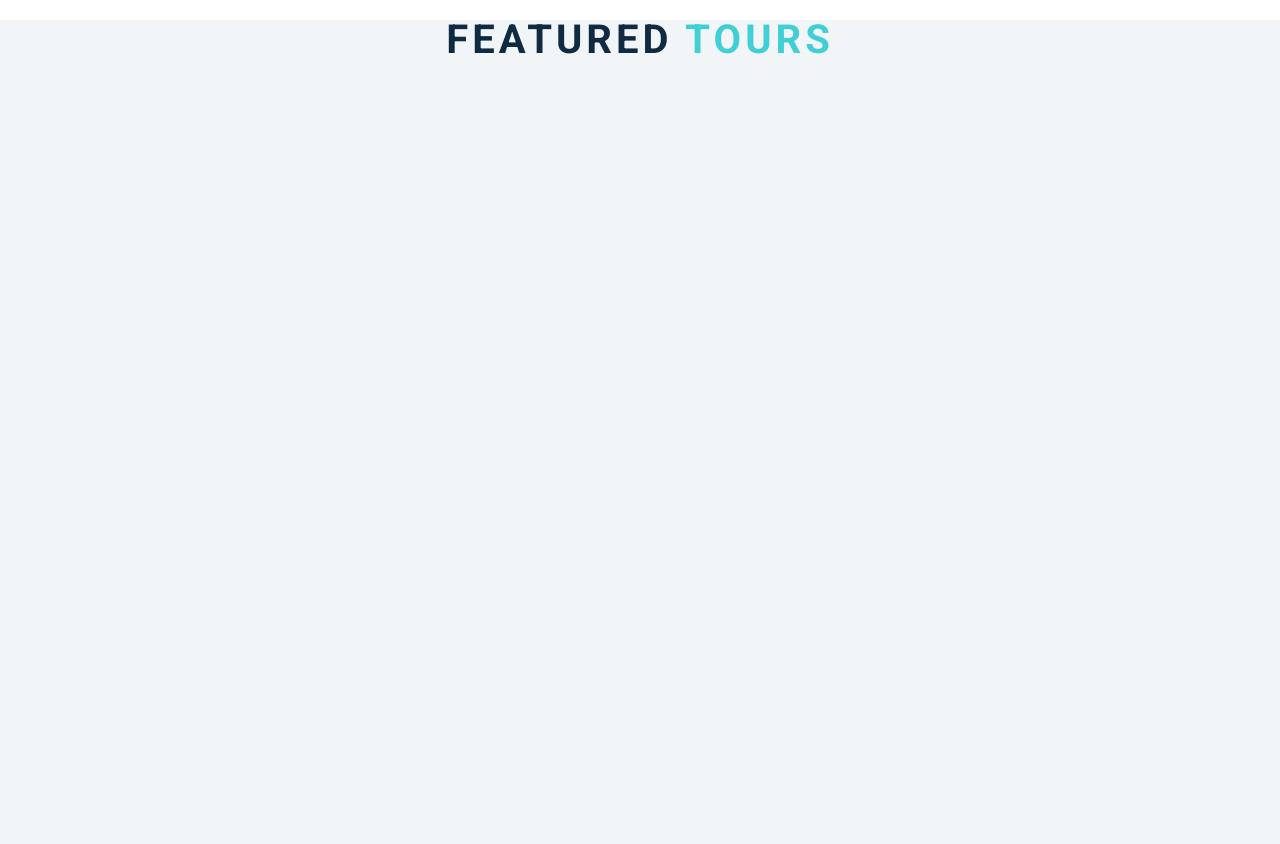
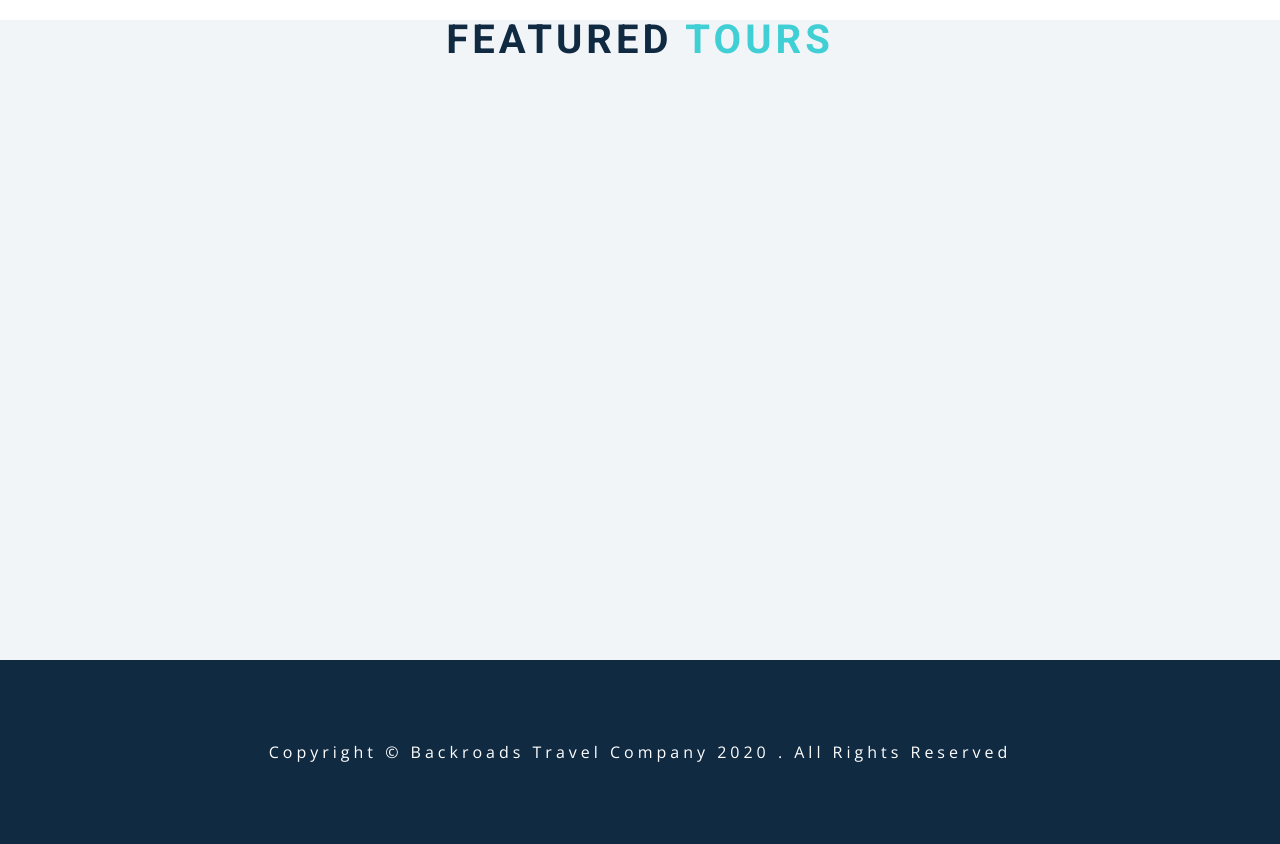
Before and after one commit to DanieleErcoli243/scroll, a plain HTML site: page index.html in a window 1280 px wide. Shown: the part 2142-2986 px from the top of the page. Before the commit the page ends 2802 px from the top, so only its background shows below. Drawn offline with nearby package versions, Linux system fonts and the light colour scheme.

Commit message:
worked on the footer

```diff
--- a/index.html
+++ b/index.html
@@ -75,6 +75,12 @@
 
     </div>
   </section>
+  <!-- footer -->
+  <footer class="action">
+    <p>Copyright &copy; backroads travel company <span class="date">2020</span>
+      . all rights reserved
+    </p>
+  </footer>
   <!-- javascript -->
   <script src=" app.js"></script>
 </body>
```
